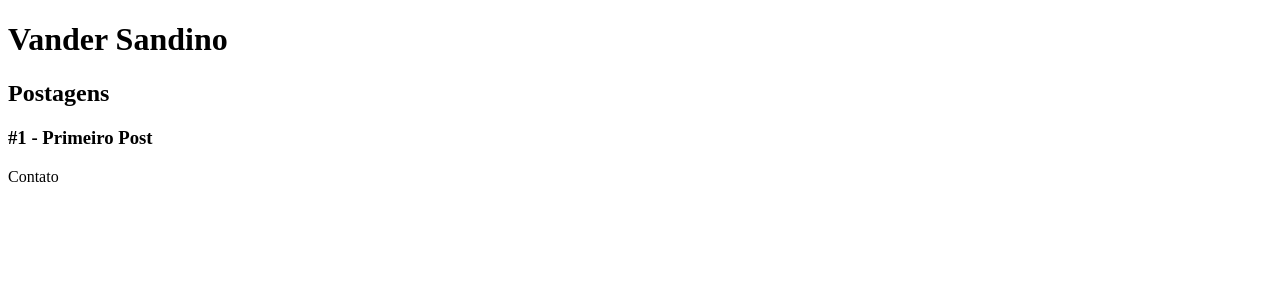
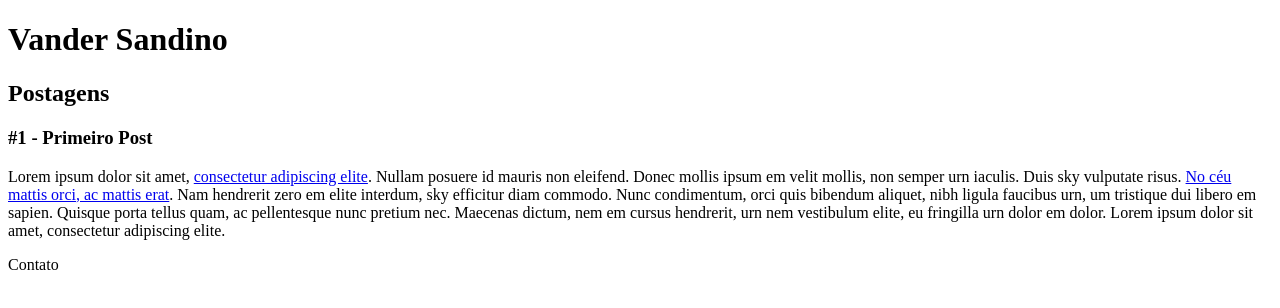
Before and after one commit to vandersann/Aula_Html5_2.0, a plain HTML site: page index.html in a window 1280 px wide. Drawn offline with Linux system fonts and the light colour scheme.

Commit message:
Update index.html
Terceiro passo

Inclusões de funções
p - paragrafos contento palavras, textos, fotos, vídeos e outros.

a - para acrescentar links, href para referênciar o local do link no texto.
mailto para emails e tel para numeros de contato.  _target para o link abrir em outra aba

```diff
--- a/index.html
+++ b/index.html
@@ -19,6 +19,7 @@
                     #1 - Primeiro Post
                     </h3>
                 </header>
+                <p>Lorem ipsum dolor sit amet, <a href="https://www.linkedin.com/in/vandersandinoo/" target="_blank" >consectetur adipiscing elite</a>. Nullam posuere id mauris non eleifend. Donec mollis ipsum em velit mollis, non semper urn iaculis. Duis sky vulputate risus. <a href="mailto:vandersann@gmail.com">No céu mattis orci, ac mattis erat</a>. Nam hendrerit zero em elite interdum, sky efficitur diam commodo. Nunc condimentum, orci quis bibendum aliquet, nibh ligula faucibus urn, um tristique dui libero em sapien. Quisque porta tellus quam, ac pellentesque nunc pretium nec. Maecenas dictum, nem em cursus hendrerit, urn nem vestibulum elite, eu fringilla urn dolor em dolor. Lorem ipsum dolor sit amet, consectetur adipiscing elite.</p>
             </article>
         </section>
         <footer>
```
